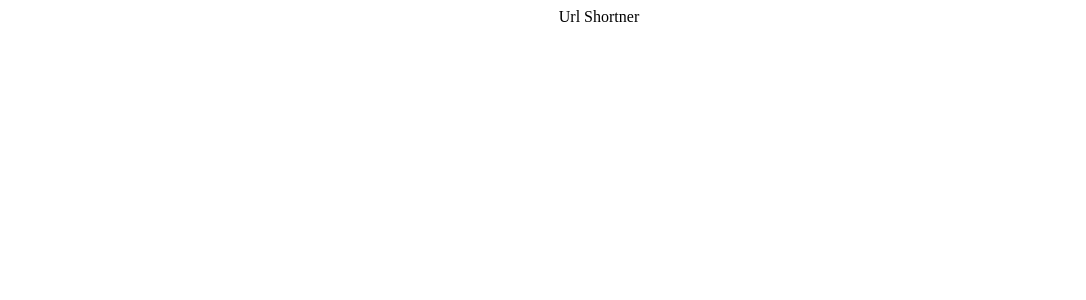
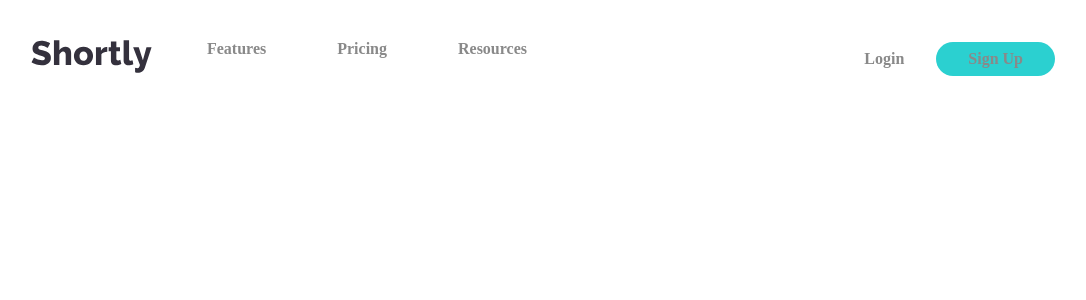
Before and after one commit to pesto-students/p5-nitish-honeykhra, a React (Create React App) app in the folder Week-10/url-shortner/: page / in a window 1280 px wide. Shown: the top 300 px of the page, without its empty margins (41-1127 px from the left). Built offline with nearby package versions, Linux system fonts and the light colour scheme.

Commit message:
navbar component completed

```diff
--- a/Week-10/url-shortner/src/App.css
+++ b/Week-10/url-shortner/src/App.css
@@ -1,38 +1,65 @@
-.App {
-  text-align: center;
+ul li,
+li {
+  list-style: none;
 }
 
-.App-logo {
-  height: 40vmin;
-  pointer-events: none;
+input:focus,
+select:focus,
+textarea:focus,
+button:focus {
+  outline: none;
+}
+.App {
+  display: flex;
+  flex-direction: column;
+  justify-content: center;
+  max-width: 100vw;
+  overflow: hidden;
 }
 
-@media (prefers-reduced-motion: no-preference) {
-  .App-logo {
-    animation: App-logo-spin infinite 20s linear;
-  }
+p {
+  font-size: 1.2rem;
+  color: #6b6a6a;
 }
 
-.App-header {
-  background-color: #282c34;
-  min-height: 100vh;
+/* Navbar */
+.navbar {
+  width: 90vw;
   display: flex;
-  flex-direction: column;
-  align-items: center;
-  justify-content: center;
-  font-size: calc(10px + 2vmin);
-  color: white;
+  padding: 0 4rem;
+  margin-top: 2rem;
+}
+.left-items {
+  width: 40vw;
+  display: flex;
+  justify-content: space-between;
+}
+.left-items li a {
+  padding-right: 1rem;
+  color: #898989;
+  font-size: 1rem;
+  font-weight: 600;
+  text-decoration: none;
+}
+.left-items li img {
+  height: 2.5rem;
 }
 
-.App-link {
-  color: #61dafb;
+.right-items {
+  width: 40vw;
+  display: flex;
+  align-items: center;
+  justify-content: flex-end;
 }
-
-@keyframes App-logo-spin {
-  from {
-    transform: rotate(0deg);
-  }
-  to {
-    transform: rotate(360deg);
-  }
+.right-items li {
+  padding-right: 2rem;
+  color: #898989;
+  font-size: 1rem;
+  font-weight: 600;
 }
+.active {
+  color: #fff;
+  background: #2bd0d0;
+  border-radius: 2rem;
+  padding: 0.5rem 2rem;
+}
--- a/Week-10/url-shortner/src/App.js
+++ b/Week-10/url-shortner/src/App.js
@@ -1,9 +1,10 @@
-import './App.css';
+import "./App.css";
+import Navbar from "./components/Navbar";
 
 function App() {
   return (
     <div className="App">
-      Url Shortner
+      <Navbar />
     </div>
   );
 }
--- /dev/null
+++ b/Week-10/url-shortner/src/components/Navbar.js
@@ -0,0 +1,31 @@
+import React from "react";
+import logo from "../images/logo.svg";
+
+const Navbar = () => {
+  return (
+    <div>
+      <ul className="navbar">
+        <div className="left-items">
+          <a href="#home">
+            <img src={logo} alt="" />
+          </a>
+          <li>
+            <a href="#features">Features</a>
+          </li>
+          <li>
+            <a href="#pricing">Pricing</a>
+          </li>
+          <li>
+            <a href="#resources">Resources</a>
+          </li>
+        </div>
+        <div className="right-items">
+          <li>Login</li>
+          <li className="active"> Sign Up</li>
+        </div>
+      </ul>
+    </div>
+  );
+};
+
+export default Navbar;
```
